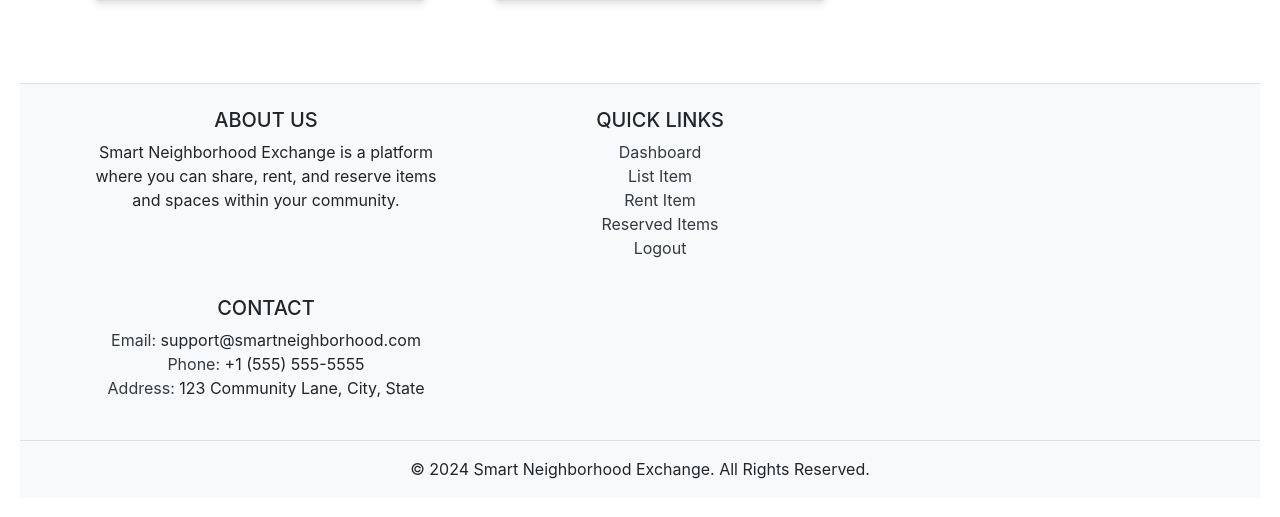
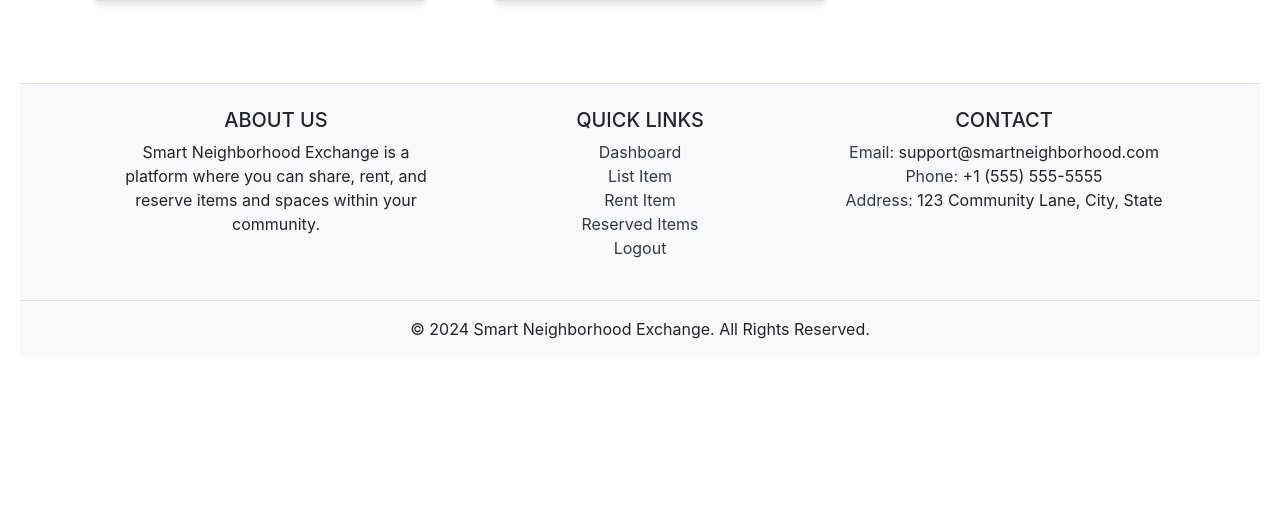
Before and after one commit to ynallamo/Team21, a Flask app: page /community_events in a window 1280 px wide. Shown: the part 1301-1818 px from the top of the page. After the commit the page ends 1640 px from the top, so only its background shows below. Run offline with Flask 3, Linux system fonts and the light colour scheme; data comes from the database, SQL or seed files in the repository; some libraries are stand-ins or nearby versions.

Commit message:
updated base

```diff
--- a/templates/base.html
+++ b/templates/base.html
@@ -7,7 +7,6 @@
     <link rel="stylesheet" href="{{ url_for('static', filename='style.css') }}">
     <!-- Bootstrap CSS -->
     <link rel="stylesheet" href="https://maxcdn.bootstrapcdn.com/bootstrap/4.5.2/css/bootstrap.min.css">
-    <link rel="stylesheet" href="https://stackpath.bootstrapcdn.com/bootstrap/4.5.2/css/bootstrap.min.css">
 </head>
 <body>
     <!-- Navbar -->
@@ -39,6 +38,12 @@
             </ul>
         </div>
     </nav>
+
+    <!-- Page Content -->
+    <div class="container mt-4">
+        {% block content %}{% endblock %}
+    </div>
+
     <!-- Flash Messages -->
     {% with messages = get_flashed_messages(with_categories=true) %}
         {% if messages %}
@@ -55,18 +60,12 @@
         {% endif %}
     {% endwith %}
 
-    <!-- Page Content -->
-    <div class="container mt-4">
-        {% block content %}{% endblock %}
-    </div>
-
-
     <!-- Footer -->
     <footer class="bg-light text-center text-lg-start mt-5 border-top">
         <div class="container p-4">
-            <div class="row">
+            <div class="d-flex justify-content-between align-items-start flex-wrap">
                 <!-- About Section -->
-                <div class="col-lg-4 col-md-6 mb-4 mb-md-0">
+                <div class="col-lg-4 col-md-4 col-sm-12 mb-4 mb-md-0" style="min-width: 250px;">
                     <h5 class="text-uppercase">About Us</h5>
                     <p>
                         Smart Neighborhood Exchange is a platform where you can share, rent, and reserve items and spaces within your community.
@@ -74,40 +73,24 @@
                 </div>
 
                 <!-- Quick Links -->
-                <div class="col-lg-4 col-md-6 mb-4 mb-md-0">
+                <div class="col-lg-4 col-md-4 col-sm-12 mb-4 mb-md-0" style="min-width: 250px;">
                     <h5 class="text-uppercase">Quick Links</h5>
                     <ul class="list-unstyled">
-                        <li>
-                            <a href="{{ url_for('dashboard') }}" class="text-dark">Dashboard</a>
-                        </li>
-                        <li>
-                            <a href="{{ url_for('list_item') }}" class="text-dark">List Item</a>
-                        </li>
-                        <li>
-                            <a href="{{ url_for('rent_item') }}" class="text-dark">Rent Item</a>
-                        </li>
-                        <li>
-                            <a href="{{ url_for('reserved_items') }}" class="text-dark">Reserved Items</a>
-                        </li>
-                        <li>
-                            <a href="{{ url_for('logout') }}" class="text-dark">Logout</a>
-                        </li>
+                        <li><a href="{{ url_for('dashboard') }}" class="text-dark">Dashboard</a></li>
+                        <li><a href="{{ url_for('list_item') }}" class="text-dark">List Item</a></li>
+                        <li><a href="{{ url_for('rent_item') }}" class="text-dark">Rent Item</a></li>
+                        <li><a href="{{ url_for('reserved_items') }}" class="text-dark">Reserved Items</a></li>
+                        <li><a href="{{ url_for('logout') }}" class="text-dark">Logout</a></li>
                     </ul>
                 </div>
 
                 <!-- Contact Section -->
-                <div class="col-lg-4 col-md-12 mb-4 mb-md-0">
+                <div class="col-lg-4 col-md-4 col-sm-12" style="min-width: 250px;">
                     <h5 class="text-uppercase">Contact</h5>
                     <ul class="list-unstyled">
-                        <li>
-                            <span class="text-dark">Email:</span> support@smartneighborhood.com
-                        </li>
-                        <li>
-                            <span class="text-dark">Phone:</span> +1 (555) 555-5555
-                        </li>
-                        <li>
-                            <span class="text-dark">Address:</span> 123 Community Lane, City, State
-                        </li>
+                        <li><span class="text-dark">Email:</span> support@smartneighborhood.com</li>
+                        <li><span class="text-dark">Phone:</span> +1 (555) 555-5555</li>
+                        <li><span class="text-dark">Address:</span> 123 Community Lane, City, State</li>
                     </ul>
                 </div>
             </div>
@@ -123,6 +106,5 @@
     <script src="https://code.jquery.com/jquery-3.5.1.slim.min.js"></script>
     <script src="https://cdn.jsdelivr.net/npm/popper.js@1.16.1/dist/umd/popper.min.js"></script>
     <script src="https://stackpath.bootstrapcdn.com/bootstrap/4.5.2/js/bootstrap.min.js"></script>
-    <script src="https://cdn.jsdelivr.net/npm/@popperjs/core@2.9.2/dist/umd/popper.min.js"></script>
 </body>
 </html>
```
Lines whose indentation alone changed are shown as unchanged.
